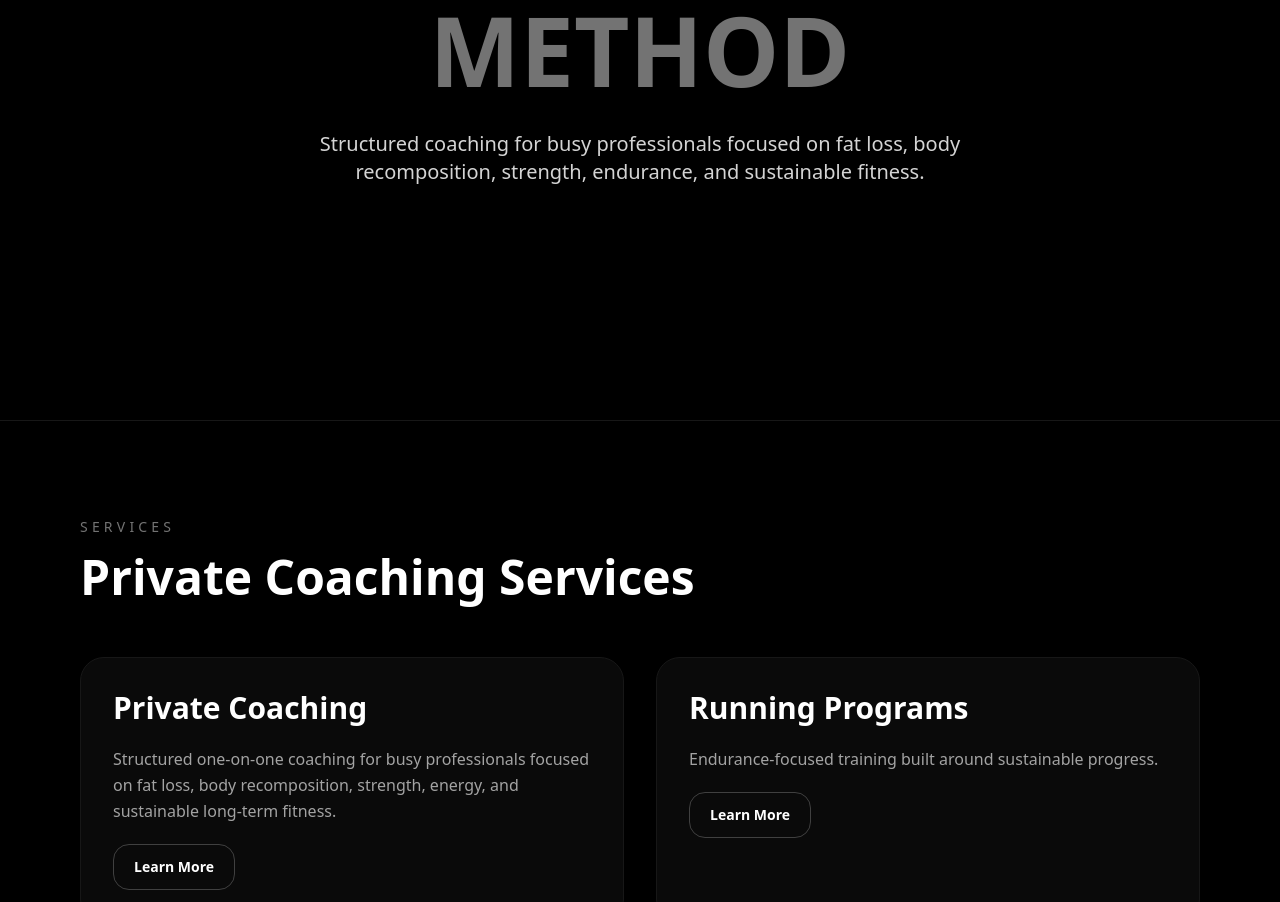
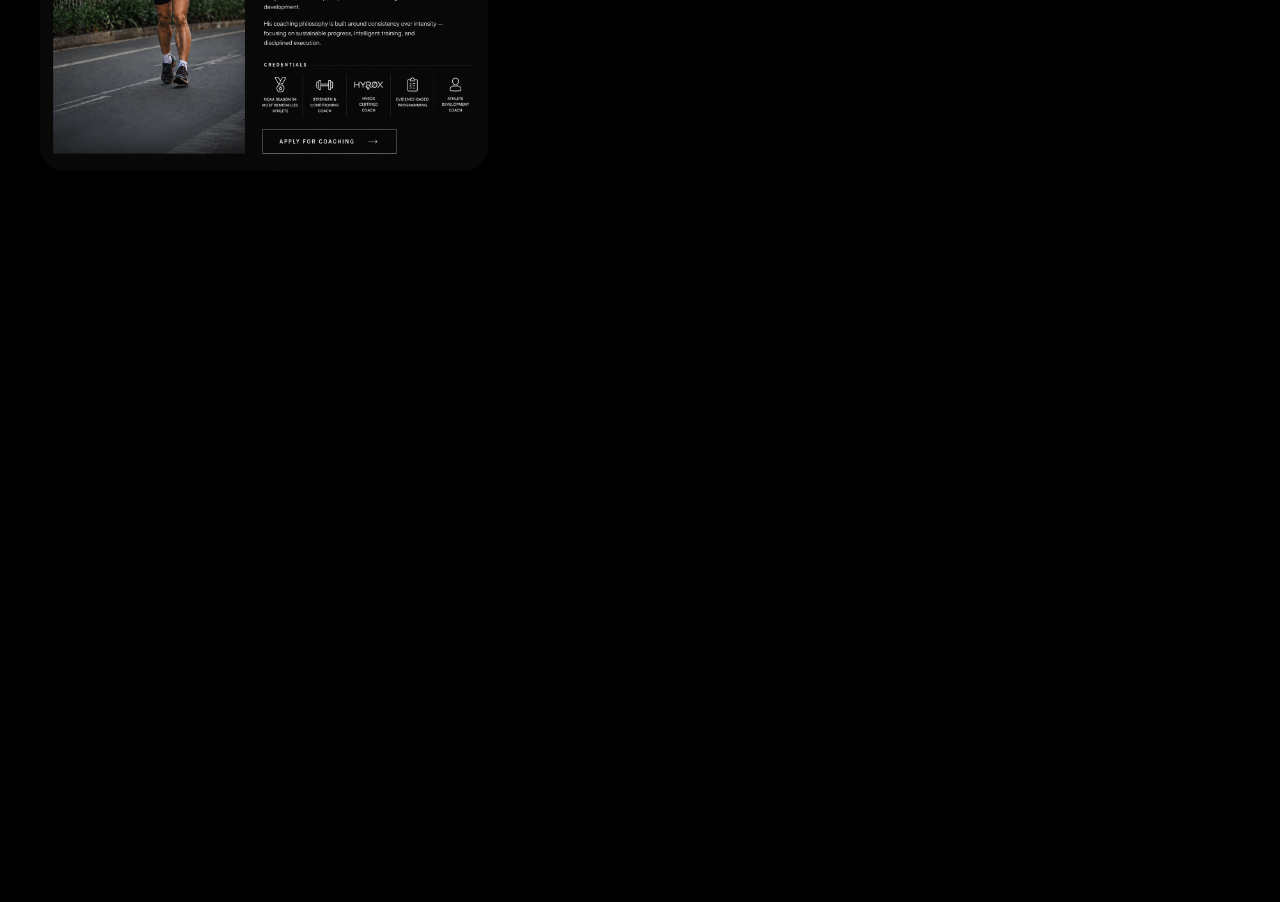
Before and after one commit to tbmfitness88-oss/the-boring-method2, a Next.js app: page / in a window 1280 px wide. Shown: the part 380-1282 px from the top of the page. After the commit the page ends 800 px from the top, so only its background shows below. Built offline with nearby package versions, Linux system fonts and the light colour scheme.

Commit message:
Add files via upload

```diff
--- a/app/globals.css
+++ b/app/globals.css
@@ -1,10 +1 @@
-@tailwind base;
-@tailwind components;
-@tailwind utilities;
-
-body {
-  margin: 0;
-  background: black;
-  color: white;
-  font-family: Arial, sans-serif;
-}
+@tailwind base;@tailwind components;@tailwind utilities;body{background:black;color:white;font-family:Arial,sans-serif;}
--- a/app/layout.js
+++ b/app/layout.js
@@ -1,9 +1 @@
-import './globals.css'
-
-export default function RootLayout({ children }) {
-  return (
-    <html lang="en">
-      <body>{children}</body>
-    </html>
-  )
-}
+import './globals.css'; export default function RootLayout({children}){return <html><body>{children}</body></html>}
--- a/app/page.js
+++ b/app/page.js
@@ -1,168 +1 @@
-
-'use client'
-import { useState } from 'react'
-
-export default function HomePage() {
-  const [openCard, setOpenCard] = useState(null)
-
-  const services = [
-    {
-      title: 'Private Coaching',
-      desc: 'Structured one-on-one coaching for busy professionals focused on fat loss, body recomposition, strength, energy, and sustainable long-term fitness.',
-      inclusions: [
-        'Personalized coaching',
-        'Fat loss & body recomposition',
-        'Strength & conditioning',
-        'Performance tracking',
-        'Accountability support',
-      ],
-      pricing: [
-        '10 Sessions — ₱10,000',
-        '15 Sessions — ₱14,000',
-        '20 Sessions — ₱18,000',
-      ],
-    },
-    {
-      title: 'Running Programs',
-      desc: 'Endurance-focused training built around sustainable progress.',
-      inclusions: [
-        'Structured run programming',
-        'Aerobic development',
-        'Pacing strategy',
-        'Recovery guidance',
-      ],
-      pricing: ['Custom coaching plans available'],
-    },
-    {
-      title: 'Hybrid Performance',
-      desc: 'Strength and conditioning for long-term athletic development.',
-      inclusions: [
-        'Strength development',
-        'Conditioning systems',
-        'Mobility integration',
-        'Athlete-focused progression',
-      ],
-      pricing: ['Custom pricing available'],
-    },
-    {
-      title: 'Group Training',
-      desc: 'Small-group coaching for accountability and structured progression.',
-      inclusions: [
-        'Small-group coaching',
-        'Team conditioning',
-        'Structured progression',
-        'Performance-focused sessions',
-      ],
-      pricing: [
-        '3–5 People — ₱2,500/session',
-        '6–8 People — ₱3,500/session',
-      ],
-    },
-  ]
-
-  return (
-    <div className="min-h-screen bg-black text-white font-sans">
-      <section className="flex min-h-screen flex-col items-center justify-center px-8 text-center">
-        <div className="max-w-5xl space-y-8">
-          <p className="text-sm uppercase tracking-[0.4em] text-neutral-400">
-            Private Performance Coaching
-          </p>
-
-          <div>
-            <h1 className="text-6xl font-black md:text-8xl">
-              THE BORING
-            </h1>
-            <h1 className="text-6xl font-black text-neutral-500 md:text-8xl">
-              METHOD
-            </h1>
-          </div>
-
-          <p className="mx-auto max-w-2xl text-lg leading-relaxed text-neutral-300 md:text-xl">
-            Structured coaching for busy professionals focused on fat loss,
-            body recomposition, strength, endurance, and sustainable fitness.
-          </p>
-        </div>
-      </section>
-
-      <section className="border-t border-neutral-900 px-8 py-24 md:px-20">
-        <div className="mb-14">
-          <p className="mb-4 text-sm uppercase tracking-[0.3em] text-neutral-500">
-            Services
-          </p>
-
-          <h2 className="text-4xl font-bold md:text-5xl">
-            Private Coaching Services
-          </h2>
-        </div>
-
-        <div className="grid gap-8 md:grid-cols-2">
-          {services.map((service, index) => {
-            const isOpen = openCard === index
-
-            return (
-              <div
-                key={service.title}
-                className="rounded-3xl border border-neutral-900 bg-neutral-950 p-8 transition duration-300 hover:border-neutral-700"
-              >
-                <div className="space-y-5">
-                  <h3 className="text-3xl font-bold">
-                    {service.title}
-                  </h3>
-
-                  <p className="leading-relaxed text-neutral-400">
-                    {service.desc}
-                  </p>
-
-                  <button
-                    onClick={() =>
-                      setOpenCard(isOpen ? null : index)
-                    }
-                    className="rounded-2xl border border-neutral-700 px-5 py-3 text-sm font-semibold transition hover:border-white"
-                  >
-                    {isOpen ? 'Close' : 'Learn More'}
-                  </button>
-
-                  {isOpen && (
-                    <div className="space-y-8 border-t border-neutral-800 pt-8">
-                      <div>
-                        <h4 className="mb-4 text-sm uppercase tracking-[0.3em] text-neutral-500">
-                          Inclusions
-                        </h4>
-
-                        <div className="space-y-2 text-neutral-300">
-                          {service.inclusions.map((item) => (
-                            <p key={item}>• {item}</p>
-                          ))}
-                        </div>
-                      </div>
-
-                      <div>
-                        <h4 className="mb-4 text-sm uppercase tracking-[0.3em] text-neutral-500">
-                          Coaching Pricing
-                        </h4>
-
-                        <div className="space-y-2 text-neutral-300">
-                          {service.pricing.map((item) => (
-                            <p key={item}>{item}</p>
-                          ))}
-                        </div>
-                      </div>
-
-                      <a
-                        href="https://wa.me/639614416755"
-                        target="_blank"
-                        className="inline-block rounded-2xl bg-white px-6 py-3 text-sm font-semibold text-black"
-                      >
-                        Apply for Coaching
-                      </a>
-                    </div>
-                  )}
-                </div>
-              </div>
-            )
-          })}
-        </div>
-      </section>
-    </div>
-  )
-}
+export default function Home(){return <div className='min-h-screen bg-black text-white p-10'><h1 className='text-7xl font-bold'>THE BORING METHOD</h1><p className='mt-4 text-neutral-400'>Latest Full Homepage Version</p><img src='/Coach Chan.png' className='mt-10 rounded-3xl max-w-md' /></div>}
```
Also changed, not shown: package.json (+1 -19 lines).
